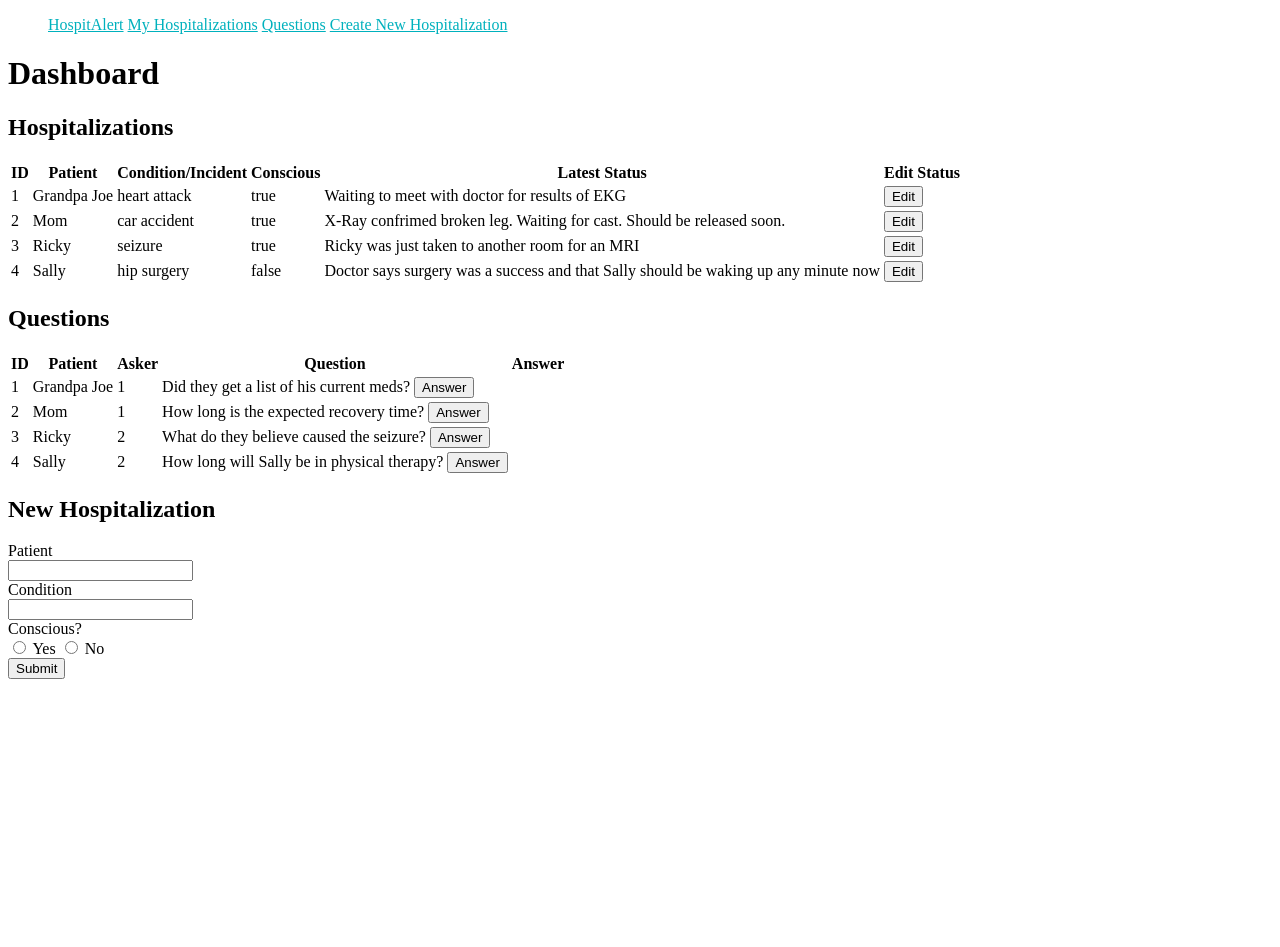
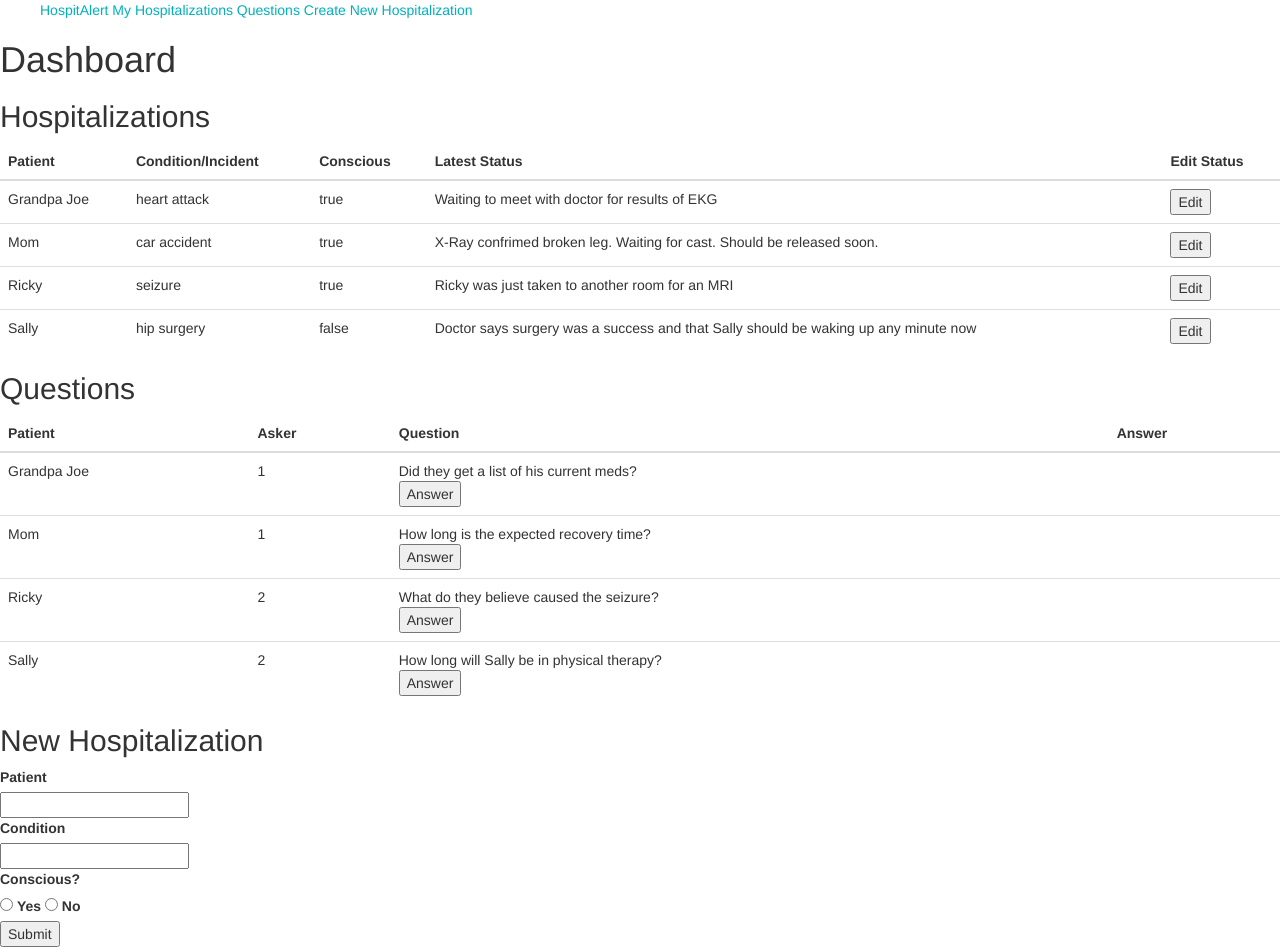
Before and after one commit to leovolving/hospitalert, a website: page public/dashboard.html in a window 1280 px wide. Before the commit the page ends 800 px from the top, so only its background shows below. Drawn offline with nearby package versions, Linux system fonts and the light colour scheme.

Commit message:
cleaned functions and added bootstrap to tables

```diff
--- a/public/app.js
+++ b/public/app.js
@@ -65,45 +65,74 @@ var mock_questions = {
 	]
 };
 
-function displayHospitalizations() {
-	$('.js-hospitalizations').remove();
-	var hospitalizationHtml = '';
-	mock_hospitalizations.hospitalizations.forEach(function(item) {
-		hospitalizationHtml += `<tr class="js-hospitalizations">
-      <td class="id">${item.id}</td>
-			<td>${item.patient}</td>
-			<td>${item.condition}</td>
-			<td>${item.conscious}</td>
-			<td class="status">${item.latestUpdate}</td>
-			<td><button class="edit" type="button">Edit <span class="visuallyhidden">status of ${item.patient}</span></button></td>
-			</tr>`;
-	});
-	$('.js-hospitalizations-table').append(hospitalizationHtml);
+//the text input for editing a status
+var editInputTemplate = '<td><input type="text" name="edit"><button type="submit" class="change-status">Submit</button></td>';
+
+//this is being done as a function, since "patient" is presented in different forms in different
+//areas that the function gets called
+function editButtonTemplate(patient) {
+	return `<button class="edit" type="button">Edit <span class="visuallyhidden">status of ${patient}</span></button>`;
 }
 
 
+//this is a function, because the hospitalization object is presented in different forms
+//in different areas that the function gets called
+function hospitalizationTableTemplate(entry) {
+		return `<tr data-id="${entry.id}">
+			<td class="patient">${entry.patient}</td>
+			<td>${entry.condition}</td>
+			<td>${entry.conscious}</td>
+			<td class="status">${entry.latestUpdate}</td>
+			<td class="edit-field">${editButtonTemplate(entry.patient)}</td>
+			</tr>`;
+}
+
+
+//initially displays the hospitalizations with the mock data
+function displayHospitalizations() {
+	$('.js-hospitalizations').empty();
+	var hospitalizationHtml = '';
+	mock_hospitalizations.hospitalizations.forEach(function(item) {
+		hospitalizationHtml += hospitalizationTableTemplate(item);
+	});
+	$('.js-hospitalizations').html(hospitalizationHtml);
+}
+
+
+//initially displays the questions from the mock data
 function displayQuestions() {
-	$('.js-questions').remove();
+	$('.js-questions').empty();
 	var questionsHtml = "";
 	mock_questions.questions.forEach(function(item) {
+
+		//gets the patient name that this question corresponds with
+		//by getting the patient's ID data
 		function findPatient(h) {
 			return h.id === item.hospitalizationId;
 		}
 		currentPatient = mock_hospitalizations.hospitalizations.find(findPatient).patient;
-		questionsHtml += `<tr class="js-questions">
-			<td class="id">${item.id}</td>
+
+		//template to update DOM
+		questionsHtml += `<tr data-id="${item.id}">
 			<td>${currentPatient}</td>
 			<td>${item.userId}</td>
-			<td>${item.question} <button class="answer-button" type="button">Answer</button></td>
-      <td class="answer">${item.answer}</td>
+			<td>${item.question} <br><button class="answer-button" type="button">Answer</button></td>
+      		<td class="answer">${item.answer}</td>
 			</tr>`;
+			//change answer button to font awesome icon
+			//answer can be text input
 	});
-	$('.js-questions-table').append(questionsHtml);
+	//updates DOM
+	$('.js-questions').html(questionsHtml);
 }
 
+//pushes the new data to the mock_hospitalizations array
+//then adds that object to the hospitalization table
 function createHospitalization() {
 	$('form').submit(function(e) {
 		e.preventDefault();
+
+		//create new object to push to array
 		var newEntry = {
 			"id": mock_hospitalizations.hospitalizations.length + 1,
 			"patient": $('input[name="patient"]').val(),
@@ -115,59 +144,92 @@ function createHospitalization() {
 		else {
 			newEntry.conscious = false;
 		}
+
+		//adds new object to mock data array
 		mock_hospitalizations.hospitalizations.push(newEntry);
-		displayHospitalizations();
+
+		//update DOM
+		$('.js-hospitalizations').append(hospitalizationTableTemplate(newEntry));
 	});
 }
 
-var editTemplate = '<td><input type="text" name="edit"><button type="submit" class="change-status">Submit</button></td>';
-
+//changes the edit field from a button to a text input field
+//when button is clicked
 function editStatus() {
   $('.js-hospitalizations-table').on('click', '.edit', function(e) {
     e.preventDefault();
     var parent = $(this).parent();
-    parent.empty();
-    parent.html(editTemplate);
+    parent.html(editInputTemplate);
     changeStatus();
   });
 }
 
+//updates the status and pushes the changes to the DOM
 function changeStatus() {
   $('.change-status').on('click', function(e) {
     e.preventDefault();
+
+    //gets the text inputed by user
     var newStatus = $(this).siblings('input').val();
-    var referenceId = $(this).parents().siblings('.id').text();
+
+    //gets the value to access the corresponding object by the ID key
+    var referenceId = $(this).parents('tr').attr('data-id');
+
+    //function to find the appropriate object in the array of mock data
+    //using find() method on array
     function getID(h) {
       return h.id == referenceId;
     }
     var hToBeChanged = mock_hospitalizations.hospitalizations.find(getID);
+
+    //makes changes to appropriate object in array
     hToBeChanged.latestUpdate = newStatus;
-    displayHospitalizations();
+
+    //changes the latest status on table
+    $(this).parents().siblings('.status').html(newStatus);
+
+    //gets the current patient for the updated "edit" button because a11y
+    var currentPatient = $(this).parents().siblings('.patient').text();
+
+    //updates DOM
+    $(this).parents('.edit-field').html(editButtonTemplate(currentPatient));
   });
 }
 
+//adds text input so user can answer question
 function answerClick() {
   $('.js-questions-table').on('click', '.answer-button', function(e) {
     e.preventDefault();
     var parent = $(this).parent().siblings('.answer');
-    // debugger;
     parent.empty();
-    parent.html(editTemplate);
+    parent.html(editInputTemplate);
     answerQuestion();
   });
 }
 
+//updates the answer field with the user input
 function answerQuestion() {
   $('.change-status').on('click', function(e) {
     e.preventDefault();
+
+    //gets user's text input
     var newAnswer = $(this).siblings('input').val();
-    var referenceId = $(this).parents().siblings('.id').text();
+
+    //gets ID for find() function
+    var referenceId = $(this).parents('tr').attr('data-id');
+
+    //used in find() method to get appropriate object from
+    //array of mock data
     function getID(q) {
       return q.id == referenceId;
     }
     var qToBeChanged = mock_questions.questions.find(getID);
+
+    //updates object in mock data
     qToBeChanged.answer = newAnswer;
-    displayQuestions();
+
+    //adds new data to DOM
+    $(this).parents('.answer').text(newAnswer);
   });
 }
 
--- a/public/dashboard.html
+++ b/public/dashboard.html
@@ -4,6 +4,7 @@
 	<meta name="viewport" content="width=device-width">
 	<title>Dashboard | HospitAlert</title>
 	<link rel="stylesheet" type="text/css" href="main.css">
+	<link rel="stylesheet" type="text/css" href="https://maxcdn.bootstrapcdn.com/bootstrap/3.3.7/css/bootstrap.min.css">
 </head>
 <body>
 <nav>
@@ -23,31 +24,33 @@
 
 <section class="hospitalizations">
 	<h2>Hospitalizations</h2>
-	<div class="hospitalizations js-hospitalizations" id="current"></div>
-	<table class="hospitalizations js-hospitalizations-table">
+	<table class="hospitalizations js-hospitalizations-table table table-hover table-responsive">
+		<thead>
 			<tr class="hospitalizations-headings">
-      <th>ID</th>
 				<th>Patient</th>
 				<th>Condition/Incident</th>
 				<th>Conscious</th>
 				<th>Latest Status</th>
 				<th>Edit Status</th>
 			</tr>
+		</thead>
+		<tbody class="js-hospitalizations"></tbody>
 	</table>
 
 </section>
 
 <section class="questions">
 	<h2>Questions</h2>
-	<div class="questions js-questions"></div>
-	<table class="questions js-questions-table">
+	<table class="questions js-questions-table table table-hover table-responsive">
+		<thead>
 			<tr class="questions-headings">
-			<th>ID</th>
 				<th>Patient</th>
 				<th>Asker</th>
 				<th>Question</th>
 				<th>Answer</th>
 			</tr>
+		</thead>
+		<tbody class="js-questions"></tbody>
 	</table>
 
 </section>
```
Lines whose indentation alone changed are shown as unchanged.
